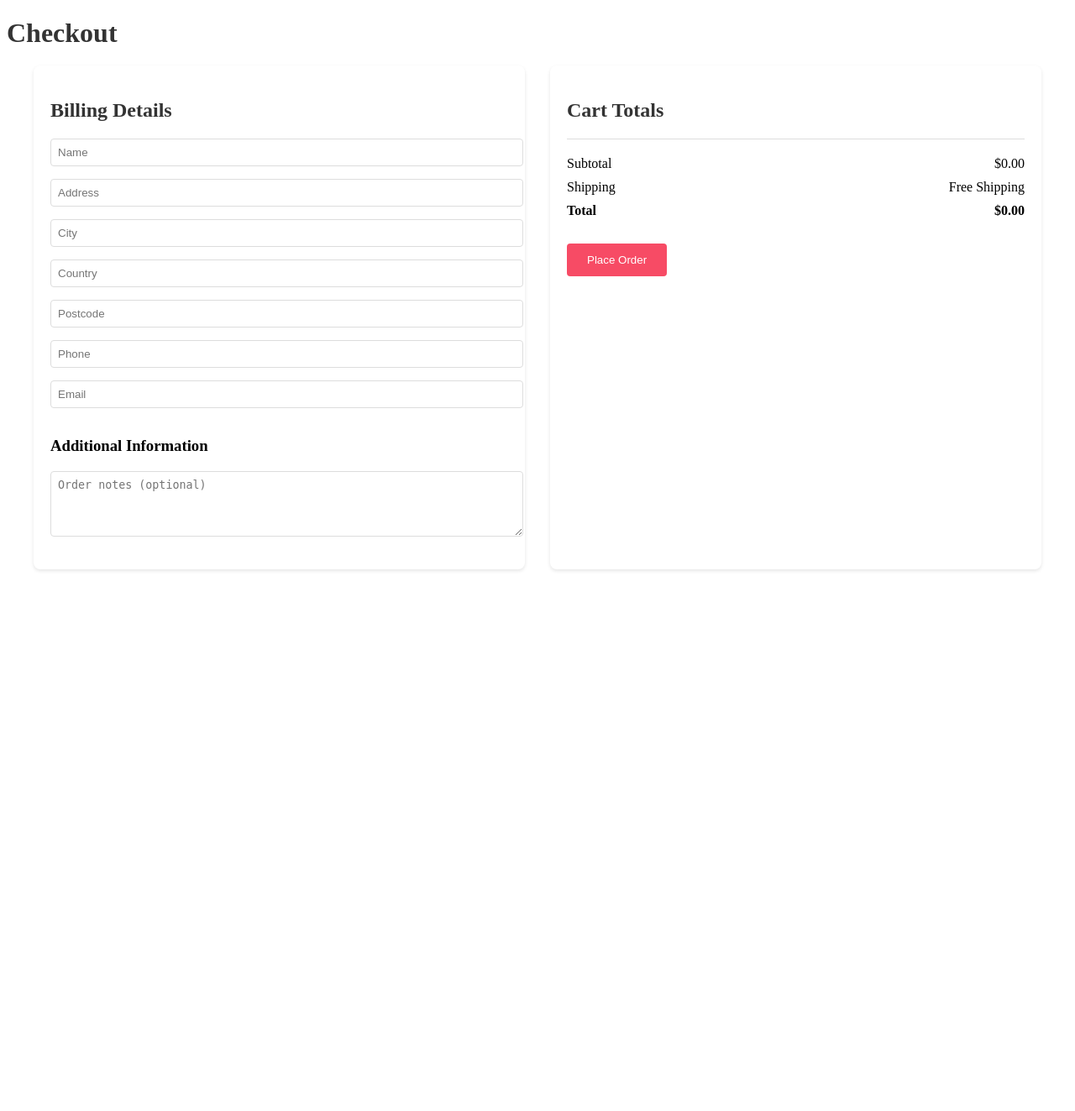
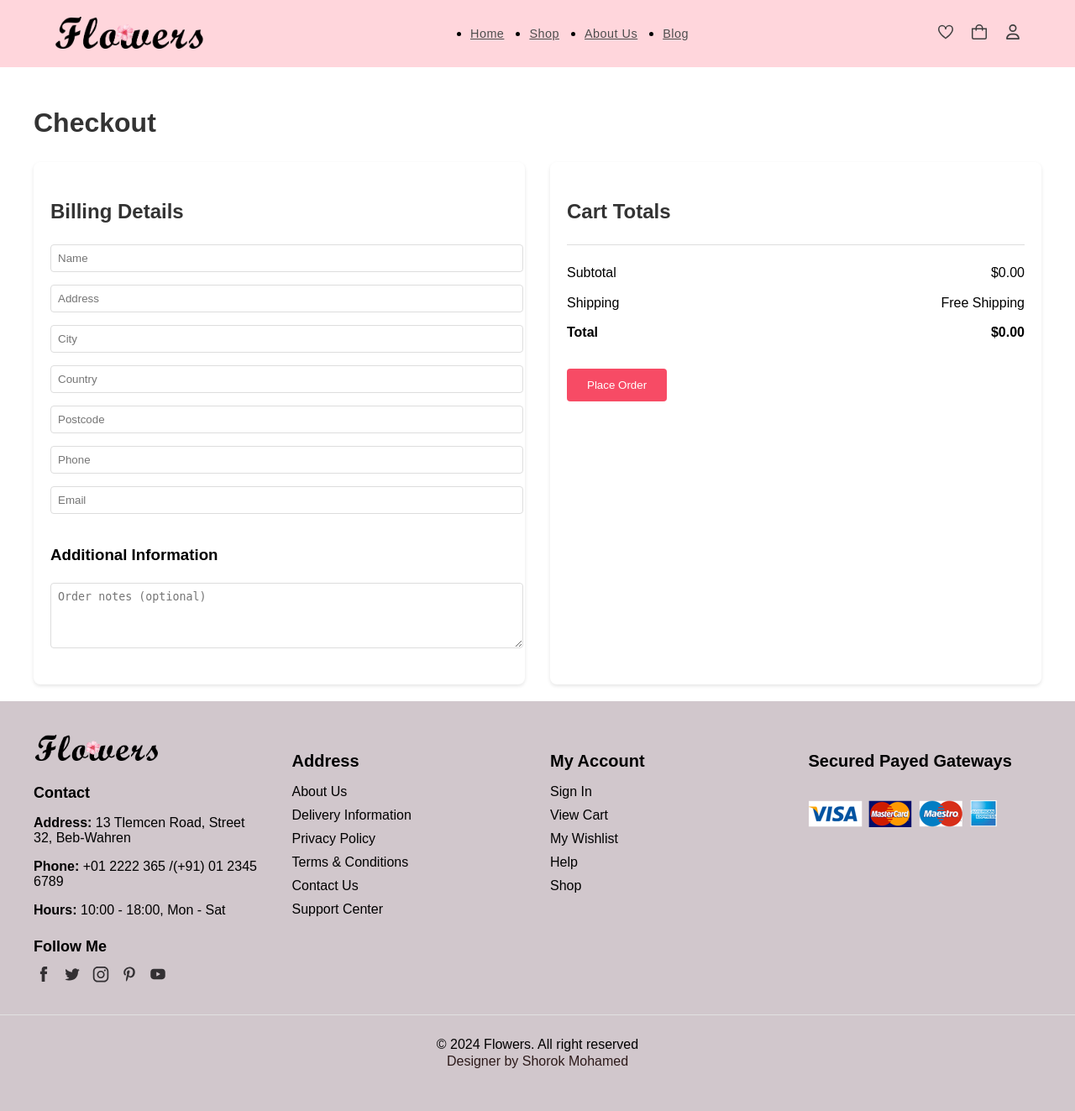
Before and after one commit to shorokatwa14/EPFL-Final-project, a Flask app: page /checkout in a window 1280 px wide. Shown: the whole page at 84% size. Before the commit the page ends 680 px from the top, so only its background shows below. Run offline with Flask 3, Linux system fonts and the light colour scheme.

Commit message:
Refactor checkout.html to update header navigation, add logo, and improve footer design

```diff
--- a/templates/checkout.html
+++ b/templates/checkout.html
@@ -4,168 +4,65 @@
 <head>
     <meta charset="UTF-8">
     <meta name="viewport" content="width=device-width, initial-scale=1.0">
+    <link rel="stylesheet" href="../static/css/nav.css">
+    <link rel="stylesheet" href="../static/css/checkout.css">
+    <link rel="shortcut icon" href="../static/images/fav-icon.png" />
+  <title>Checkout</title>
 
-    <title>Checkout</title>
-    <style>
-
-
-        .container {
-            max-width: 1200px;
-            margin: 0 auto;
-            display: grid;
-            grid-template-columns: 1fr 1fr;
-            gap: 30px;
-        }
-
-        .billing-details, .cart-totals {
-            background: white;
-            padding: 20px;
-            border-radius: 8px;
-            box-shadow: 0 2px 4px rgba(0,0,0,0.1);
-        }
-
-        h1, h2 {
-            margin-bottom: 20px;
-            color: #333;
-        }
-
-        .breadcrumb {
-            margin-bottom: 20px;
-            color: #666;
-        }
-
-        input, textarea {
-            width: 100%;
-            padding: 8px;
-            margin-bottom: 15px;
-            border: 1px solid #ddd;
-            border-radius: 4px;
-        }
-
-        .product-item {
-            display: grid;
-            grid-template-columns: auto 1fr auto;
-            gap: 15px;
-            margin-bottom: 15px;
-            align-items: center;
-        }
-
-        .product-image {
-            width: 80px;
-            height: 80px;
-            object-fit: cover;
-        }
-
-        .product-details {
-            color: #333;
-        }
-
-        .product-price {
-            color: #666;
-            text-align: right;
-        }
-
-        .totals {
-            margin-top: 20px;
-            padding-top: 20px;
-            border-top: 1px solid #ddd;
-        }
-
-        .total-row {
-            display: flex;
-            justify-content: space-between;
-            margin-bottom: 10px;
-        }
-
-        .payment-methods {
-            margin-top: 20px;
-        }
-
-        .payment-methods label {
-            display: block;
-            margin-bottom: 10px;
-        }
-
-        .place-order {
-            background-color: #f74b65;
-            color: white;
-            padding: 12px 24px;
-            border: none;
-            border-radius: 4px;
-            cursor: pointer;
-            margin-top: 20px;
-        }
-
-        .place-order:hover {
-            background-color: #d389a8;
-        }
-
-        .overlay {
-            display: none;
-            position: fixed;
-            top: 0;
-            left: 0;
-            right: 0;
-            bottom: 0;
-            background: rgba(0, 0, 0, 0.5);
-            z-index: 999;
-        }
-
-        .success-dialog {
-            display: none;
-            position: fixed;
-            top: 50%;
-            left: 50%;
-            transform: translate(-50%, -50%);
-            background: white;
-            padding: 30px;
-            border-radius: 10px;
-            box-shadow: 0 4px 6px rgba(0, 0, 0, 0.1);
-            text-align: center;
-            z-index: 1000;
-            width: 90%;
-            max-width: 400px;
-        }
-
-        .success-dialog h3 {
-            font-size: 24px;
-            margin-bottom: 10px;
-            color: #333;
-        }
-
-        .success-dialog p {
-            color: #666;
-            margin-bottom: 20px;
-        }
-
-        .success-icon {
-            width: 64px;
-            height: 64px;
-            margin: 0 auto 20px;
-            color: #f74b65;
-        }
-
-        .success-dialog button {
-            background-color: #f74b65;
-            color: white;
-            border: none;
-            padding: 10px 20px;
-            border-radius: 5px;
-            cursor: pointer;
-            font-size: 16px;
-            width: 100%;
-        }
-
-        .success-dialog button:hover {
-            background-color: #ce8d96;
-        }
-
-    </style>
 </head>
 
 <body>
+
+
+    <section id="main">
+        <header class="header">
+          <nav class="navbar">
+            <a href="/base" class="logo">
+              <img src="../static/images/log2.png" alt="Logo">
+            </a>
+            <ul class="menu">
+              <li><a href="/base">Home</a></li>
+              <li><a href="/shop">Shop</a></li>
+              <li><a href="base#about-us">About Us</a></li>
+              <li><a href="base#blog">Blog</a></li>
+            </ul>
+            <div class="nav-btns">
+              <a href="{{ url_for('wishlist') }}" class="nav-search">
+                <svg xmlns="http://www.w3.org/2000/svg" viewBox="0 0 24 24">
+                  <title>121 heart</title>
+                  <g id="_01_align_center" data-name="01 align center">
+                    <path d="M17.5.917a6.4,6.4,0,0,0-5.5,3.3A6.4,6.4,0,0,0,6.5.917,6.8,6.8,0,0,0,0,7.967c0,6.775,10.956,14.6,11.422,14.932l.578.409.578-.409C13.044,22.569,24,14.742,24,7.967A6.8,6.8,0,0,0,17.5.917ZM12,20.846c-3.253-2.43-10-8.4-10-12.879a4.8,4.8,0,0,1,4.5-5.05A4.8,4.8,0,0,1,11,7.967h2a4.8,4.8,0,0,1,4.5-5.05A4.8,4.8,0,0,1,22,7.967C22,12.448,15.253,18.416,12,20.846Z" />
+                  </g>
+                </svg>
+              </a>
+              <a href="{{ url_for('cart') }}" class="nav-cart">
+                <svg xmlns="http://www.w3.org/2000/svg" viewbox="0 0 24 24">
+                  <title>109 shopping bag</title>
+                  <g id="_01_align_center" data-name="01 align center">
+                    <path d="M18,6A6,6,0,0,0,6,6H0V21a3,3,0,0,0,3,3H21a3,3,0,0,0,3-3V6ZM12,2a4,4,0,0,1,4,4H8A4,4,0,0,1,12,2ZM22,21a1,1,0,0,1-1,1H3a1,1,0,0,1-1-1V8H6v2H8V8h8v2h2V8h4Z" />
+                  </g>
+                </svg>
+              </a>
+              <div class="nav-user-dropdown">
+                <a href="#" class="nav-user">
+                  <svg xmlns="http://www.w3.org/2000/svg" viewBox="0 0 448 512">
+                    <path d="M304 128a80 80 0 1 0 -160 0 80 80 0 1 0 160 0zM96 128a128 128 0 1 1 256 0A128 128 0 1 1 96 128zM49.3 464H398.7c-8.9-63.3-63.3-112-129-112H178.3c-65.7 0-120.1 48.7-129 112zM0 482.3C0 383.8 79.8 304 178.3 304h91.4C368.2 304 448 383.8 448 482.3c0 16.4-13.3 29.7-29.7 29.7H29.7C13.3 512 0 498.7 0 482.3z" />
+                  </svg>
+                </a>
+                <div class="dropdown-content">
+                  <a href="{{ url_for('login') }}">Login</a>
+                  <a href="{{ url_for('signup') }}">Sign Up</a>
+                  <a href="{{ url_for('profile') }}">Profile</a>
+                  <a href="{{ url_for('logout') }}" class="logout-button">Logout</a>
+                </div>
+              </div>
+          </nav>
+        </header>
+
+      </section>
+<div class="checkoutsection">
         <h1>Checkout</h1>
-        <div class="container">
+        <div class="containercheck">
             <div class="billing-details">
                 <h2>Billing Details</h2>
                 <form id="checkout-form">
@@ -221,6 +118,76 @@
             <button onclick="hideSuccessDialog()">OK</button>
         </div>
 
+        </div>
+        <footer class="footer container">
+            <div class="footer__container grid">
+              <div class="footer__content footer__contact">
+                <a href="index.html" class="footer__logo">
+                  <img src="../static/images/log2.png" alt="" class="footer__logo-img" />
+                </a>
+                <h4 class="footer__subtitle">Contact</h4>
+                <p class="footer__description">
+                  <span>Address:</span> 13 Tlemcen Road, Street 32, Beb-Wahren
+                </p>
+                <p class="footer__description">
+                  <span>Phone:</span> +01 2222 365 /(+91) 01 2345 6789
+                </p>
+                <p class="footer__description">
+                  <span>Hours:</span> 10:00 - 18:00, Mon - Sat
+                </p>
+                <div class="footer__social">
+                  <h4 class="footer__subtitle">Follow Me</h4>
+                  <div class="footer__links flex">
+                    <a href="#">
+                      <img src="../static/images/icon-facebook.svg" alt="" class="footer__social-icon" />
+                    </a>
+                    <a href="#">
+                      <img src="../static/images/icon-twitter.svg" alt="" class="footer__social-icon" />
+                    </a>
+                    <a href="#">
+                      <img src="../static/images/icon-instagram.svg" alt="" class="footer__social-icon" />
+                    </a>
+                    <a href="#">
+                      <img src="../static/images/icon-pinterest.svg" alt="" class="footer__social-icon" />
+                    </a>
+                    <a href="#">
+                      <img src="../static/images/icon-youtube.svg" alt="" class="footer__social-icon" />
+                    </a>
+                  </div>
+                </div>
+              </div>
+              <div class="footer__content">
+                <h3 class="footer__title">Address</h3>
+                <ul class="footer__links">
+                  <li><a href="#" class="footer__link">About Us</a></li>
+                  <li><a href="#" class="footer__link">Delivery Information</a></li>
+                  <li><a href="#" class="footer__link">Privacy Policy</a></li>
+                  <li><a href="#" class="footer__link">Terms & Conditions</a></li>
+                  <li><a href="#" class="footer__link">Contact Us</a></li>
+                  <li><a href="#" class="footer__link">Support Center</a></li>
+                </ul>
+              </div>
+              <div class="footer__content">
+                <h3 class="footer__title">My Account</h3>
+                <ul class="footer__links">
+                  <li><a href="#" class="footer__link">Sign In</a></li>
+                  <li><a href="#" class="footer__link">View Cart</a></li>
+                  <li><a href="#" class="footer__link">My Wishlist</a></li>
+                  <li><a href="#" class="footer__link">Help</a></li>
+                  <li><a href="#" class="footer__link">Shop</a></li>
+                </ul>
+              </div>
+              <div class="footer__content">
+                <h3 class="footer__title">Secured Payed Gateways</h3>
+                <img src="../static/images/payment-method.png" alt="" class="payment__img" />
+              </div>
+            </div>
+            <div class="footer__bottom">
+              <p class="copyright">&copy; 2024 Flowers. All right reserved</p>
+              <span class="designer">Designer by Shorok Mohamed</span>
+            </div>
+          </footer>
+
         <script src="../static/js/checkout.js"></script>
     </body>
 
```
